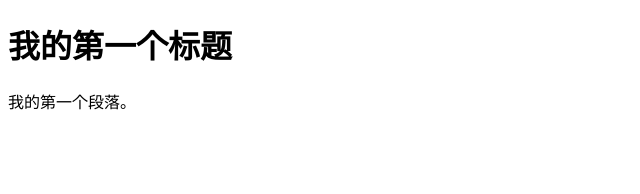
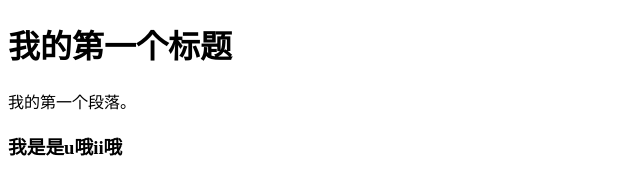
Before and after one commit to Echos-max/001, a plain HTML site: page index.html in a window 1280 px wide. Shown: the whole page, without its empty margins (0-640 px from the left). Drawn offline with Linux system fonts and the light colour scheme.

Commit message:
First H2

```diff
--- a/index.html
+++ b/index.html
@@ -7,5 +7,6 @@
 <body>
     <h1>我的第一个标题</h1>
     <p>我的第一个段落。</p>
+<h3>我是是u哦ii哦</h3>
 </body>
 </html>
```
